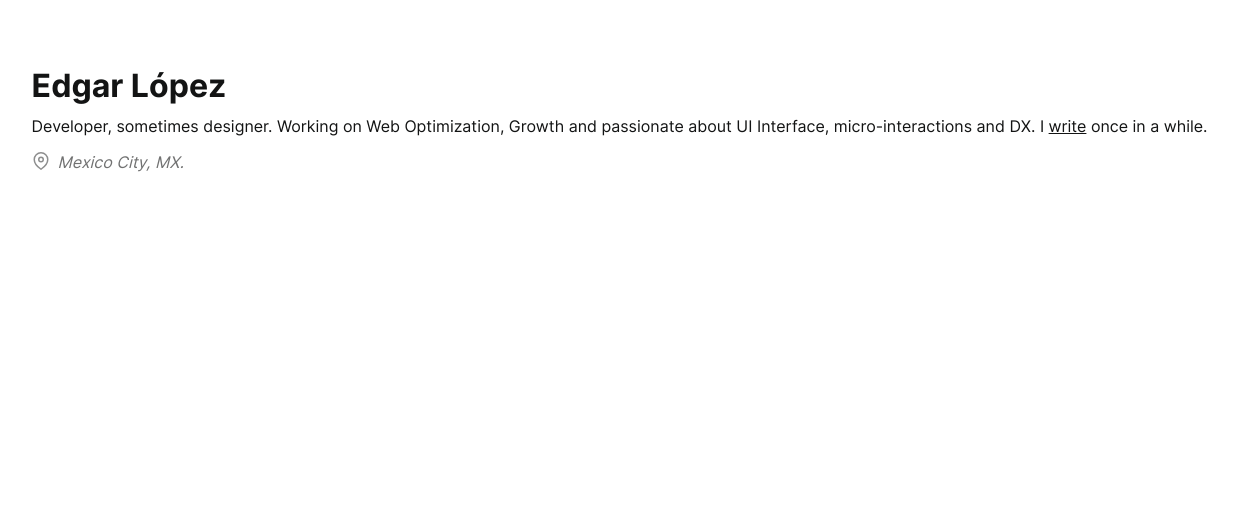
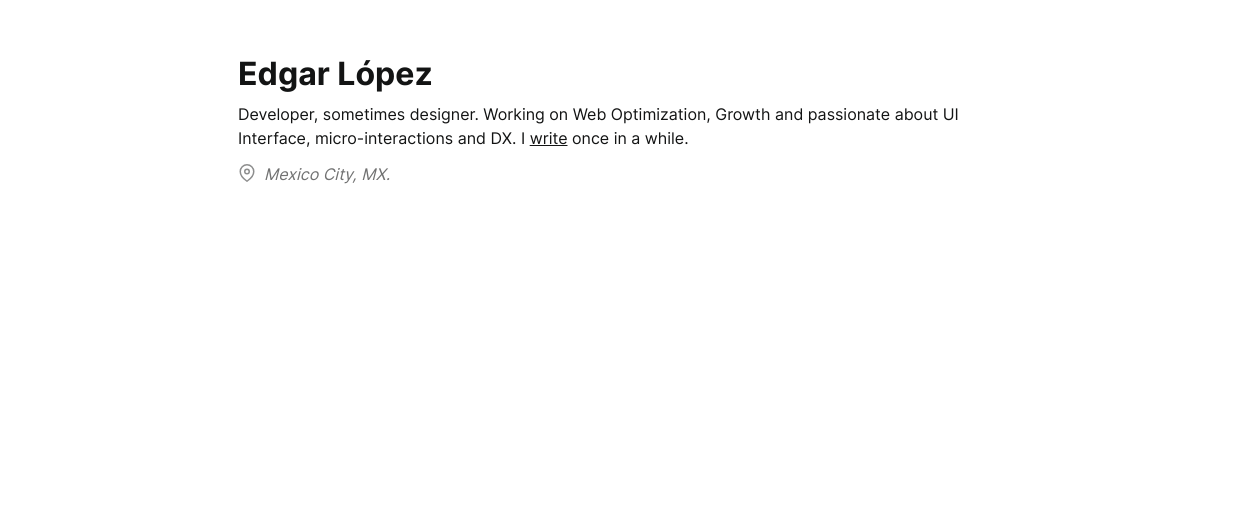
Before and after one commit to edgarlr/edgarlr.com, a Next.js app: page / in a window 1536 px wide. Shown: the part 270-784 px from the top of the page, without its empty margins (146-1380 px from the left). Built offline with nearby package versions, Linux system fonts and the light colour scheme.

Commit message:
Update Layout

```diff
--- a/components/common/Layout/Layout.module.css
+++ b/components/common/Layout/Layout.module.css
@@ -3,32 +3,33 @@
   margin: 0 auto;
   padding: 0 1.5rem 3rem;
   min-height: 100vh;
-  max-width: 1280px;
+  max-width: 768px;
+  width: 100%;
 }
 
 @media screen and (min-width: 678px) {
   .main {
-    width: 75%;
+    padding: 0 0 3rem;
   }
   .article {
-    width: 75%;
+    padding: 0 0 3rem;
   }
 }
 
 @media screen and (min-width: 1024px) {
   .main {
-    width: 85%;
+    padding: 0 0 3rem;
   }
   .article {
-    width: 60%;
+    padding: 0 0 3rem;
   }
 }
 
 @media screen and (min-width: 1440px) {
   .main {
-    width: 80%;
+    padding: 0 0 3rem;
   }
   .article {
-    width: 50%;
+    padding: 0 0 3rem;
   }
 }
```
